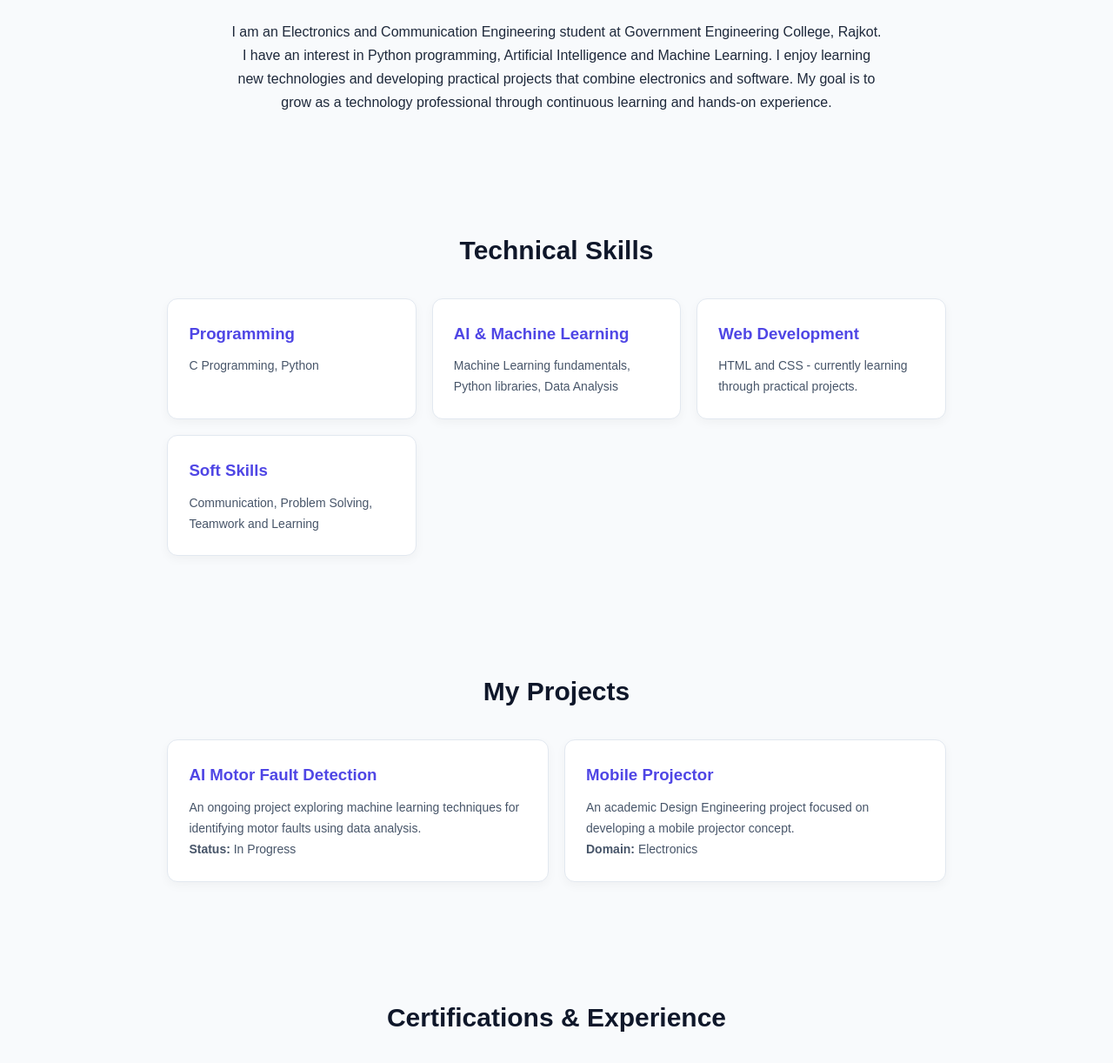
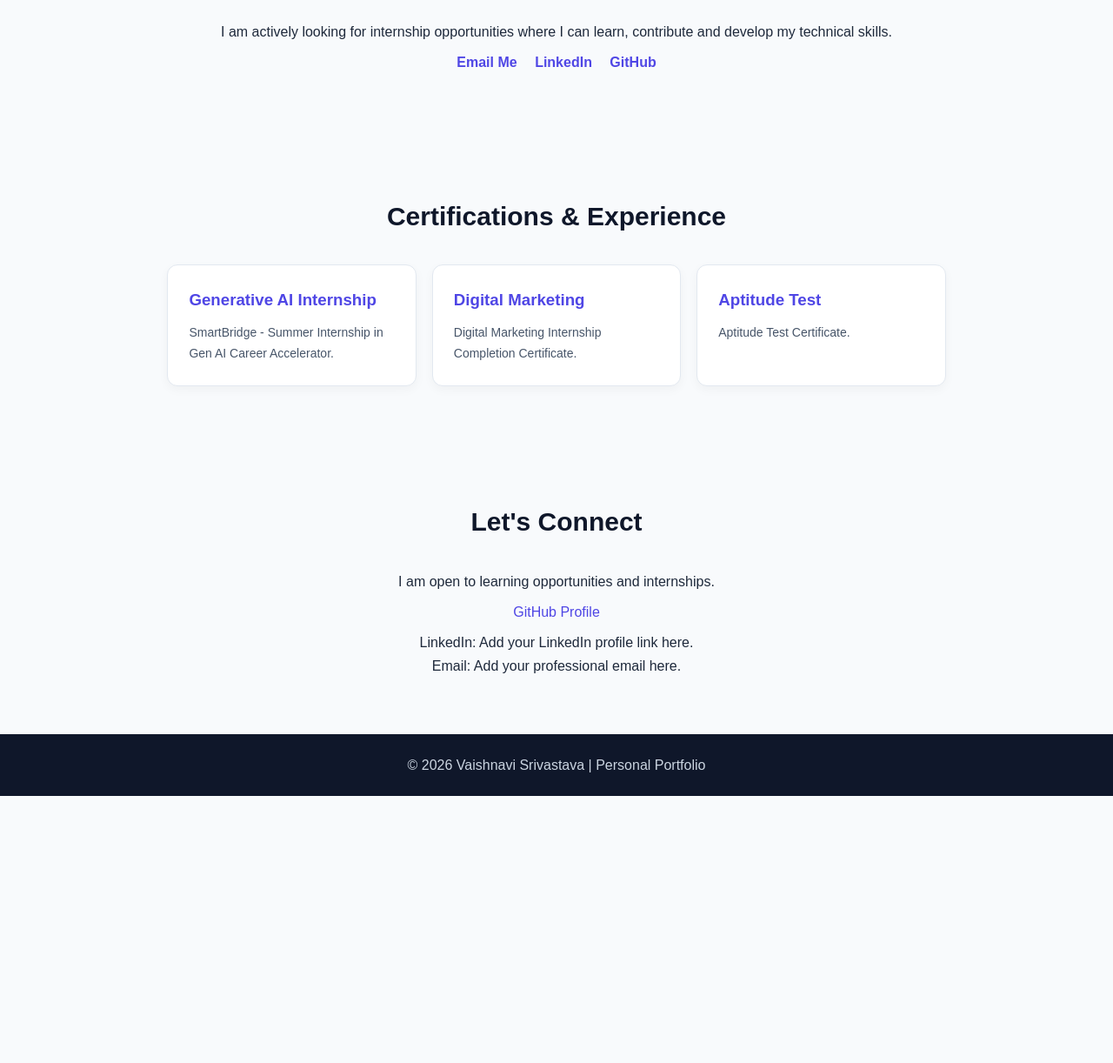
Before and after one commit to vash612006-gif/vash612006-gif.github.io, a plain HTML site: page index.html in a window 1280 px wide. Shown: the part 725-1947 px from the top of the page at 87% size. After the commit the page ends 1640 px from the top, so only its background shows below. Drawn offline with Linux system fonts and the light colour scheme.

Commit message:
Update portfolio navigation and contact information

```diff
--- a/index.html
+++ b/index.html
@@ -163,12 +163,16 @@
 
 <header>
   <h2>Vaishnavi.</h2>
+
 <nav>
   <a href="#home">Home</a>
   <a href="#about">About</a>
   <a href="#skills">Skills</a>
   <a href="#projects">Projects</a>
+  <a href="#certificates">Certificates</a>
   <a href="#contact">Contact</a>
+</nav>
+
   </nav>
 </header>
 
@@ -185,65 +189,34 @@
   <a href="#contact" class="btn">Contact Me</a>
 </div>
 
-<section id="about">
-  <h2>About Me</h2>
-  <div class="about">
+<section id="contact">
+  <h2>Let's Connect</h2>
+
+  <div class="contact">
     <p>
-      I am an Electronics and Communication Engineering
-      student at Government Engineering College, Rajkot.
-      I have an interest in Python programming,
-      Artificial Intelligence and Machine Learning.
-      I enjoy learning new technologies and developing
-      practical projects that combine electronics and software.
-      My goal is to grow as a technology professional
-      through continuous learning and hands-on experience.
+      I am actively looking for internship opportunities
+      where I can learn, contribute and develop my
+      technical skills.
     </p>
+
+    <a href="mailto:vash.612006@gmail.com">
+      <strong>Email Me</strong>
+    </a>
+
+    <a href="https://www.linkedin.com/in/gecrec23001111116"
+       target="_blank" rel="noopener noreferrer">
+      <strong>LinkedIn</strong>
+    </a>
+
+    <a href="https://github.com/vash612006-gif"
+       target="_blank" rel="noopener noreferrer">
+      <strong>GitHub</strong>
+    </a>
   </div>
 </section>
 
-<section id="skills">
-  <h2>Technical Skills</h2>
-  <div class="skills">
-    <div class="card">
-      <h3>Programming</h3>
-      <p>C Programming, Python</p>
-    </div>
-    <div class="card">
-      <h3>AI & Machine Learning</h3>
-      <p>Machine Learning fundamentals, Python libraries, Data Analysis</p>
-    </div>
-    <div class="card">
-      <h3>Web Development</h3>
-      <p>HTML and CSS - currently learning through practical projects.</p>
-    </div>
-    <div class="card">
-      <h3>Soft Skills</h3>
-      <p>Communication, Problem Solving, Teamwork and Learning</p>
-    </div>
-  </div>
-</section>
 
-<section id="projects">
-  <h2>My Projects</h2>
-  <div class="projects">
-    <div class="card">
-      <h3>AI Motor Fault Detection</h3>
-      <p>
-        An ongoing project exploring machine learning
-        techniques for identifying motor faults using data analysis.
-      </p>
-      <p><strong>Status:</strong> In Progress</p>
-    </div>
-    <div class="card">
-      <h3>Mobile Projector</h3>
-      <p>
-        An academic Design Engineering project focused
-        on developing a mobile projector concept.
-      </p>
-      <p><strong>Domain:</strong> Electronics</p>
-    </div>
-  </div>
-</section>
+
 
 <section id="certificates">
   <h2>Certifications & Experience</h2>
```
Lines whose indentation alone changed are shown as unchanged.
